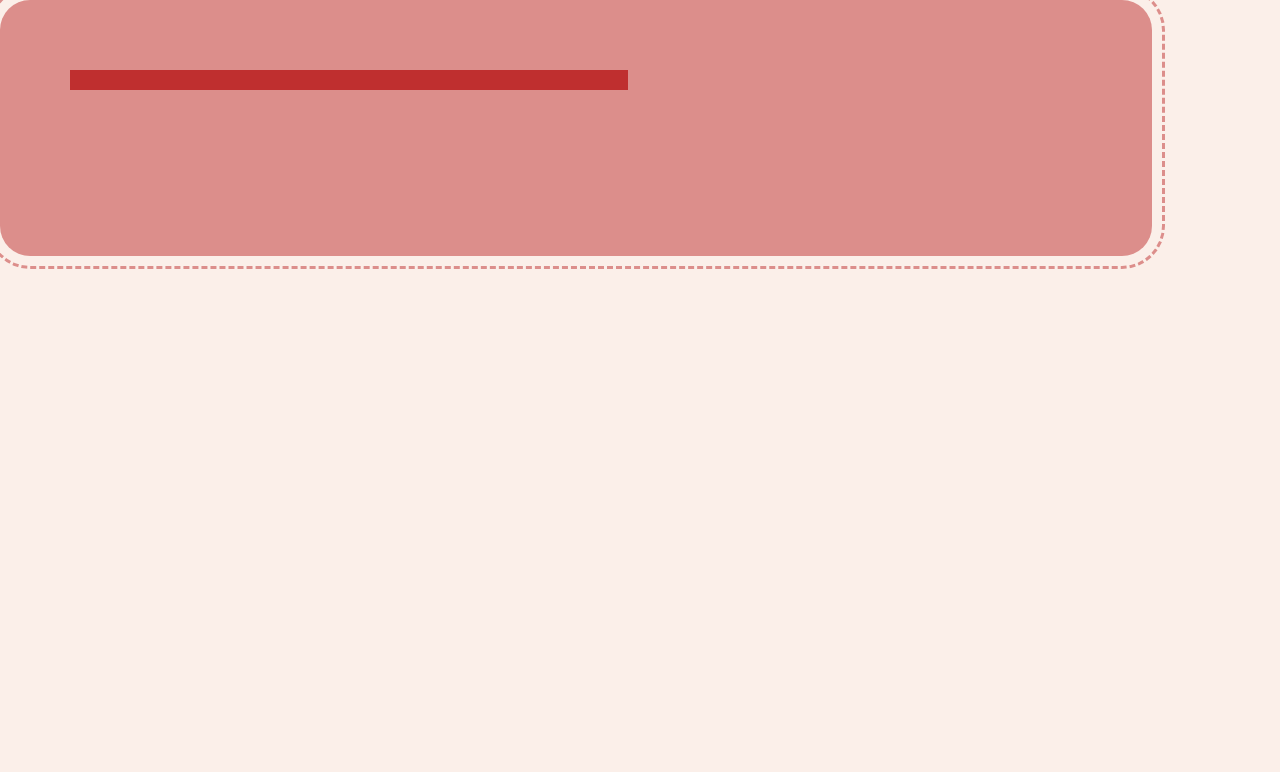
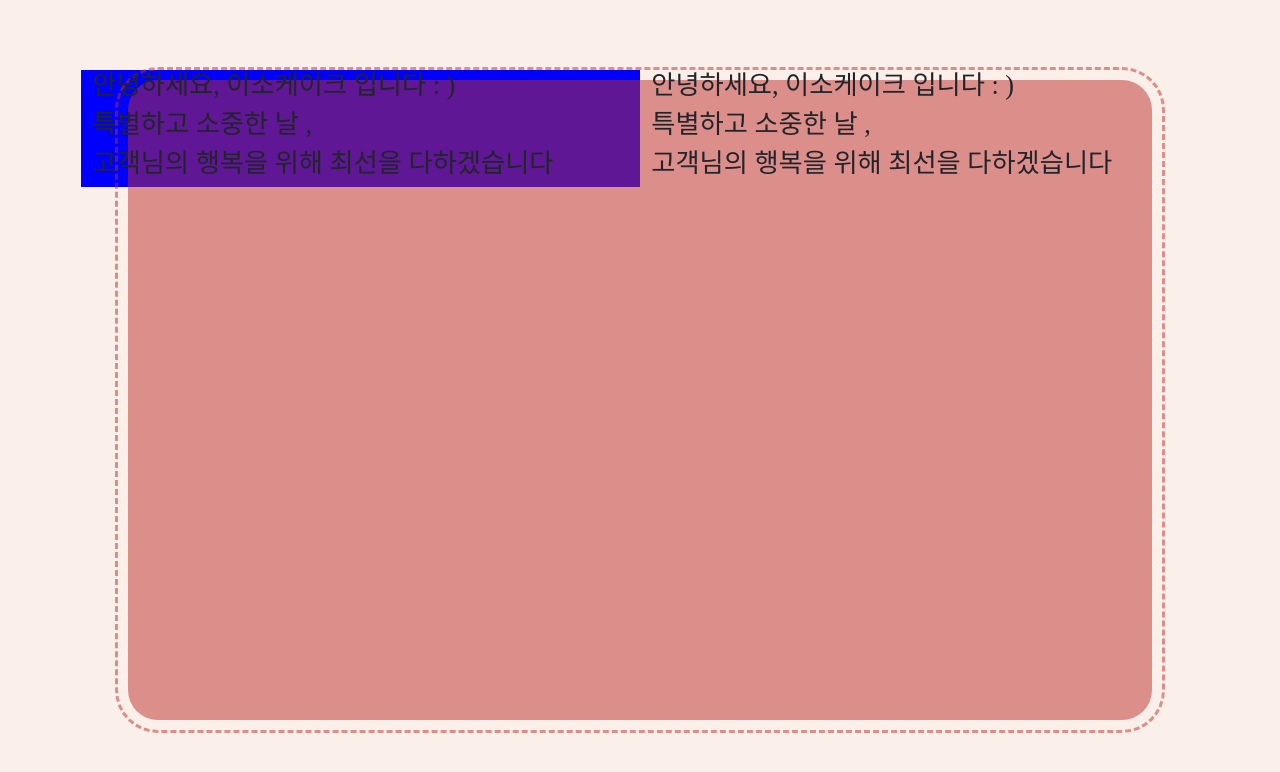
Before and after one commit to jinbokk/eeso-cake-app, a React (Create React App) app: page /home in a window 1280 px wide. Shown: the top 772 px of the page. Built offline with nearby package versions, Linux system fonts and the light colour scheme; no server answers; a web font is replaced by a local one.

Commit message:
just commit

```diff
--- a/src/App.css
+++ b/src/App.css
@@ -39,9 +39,9 @@ body {
 }
 
 body {
+  width: 100vw;
   background-color: var(--bg);
   word-break: keep-all !important;
-  width: 100vw;
   padding-top: var(--nav-height);
 }
 
--- a/src/pages/Landing.js
+++ b/src/pages/Landing.js
@@ -73,7 +73,27 @@ const Landing = (props) => {
 
   return (
     <>
-      <Container className="landing_container_top" ref={el}>
+      <Container ref={el} className="landing_container">
+        <Row className="row_1">
+          <Col lg={6} className="col_1">
+            <div className="ease_in_left_3">
+              <h3>안녕하세요, 이소케이크 입니다 : )</h3>
+              <h3>특별하고 소중한 날 ,</h3>
+              <h3>고객님의 행복을 위해 최선을 다하겠습니다</h3>
+            </div>
+          </Col>
+
+          <Col lg={6} className="col_2">
+            <div className="ease_in_left_3">
+              <h3>안녕하세요, 이소케이크 입니다 : )</h3>
+              <h3>특별하고 소중한 날 ,</h3>
+              <h3>고객님의 행복을 위해 최선을 다하겠습니다</h3>
+            </div>
+          </Col>
+        </Row>
+      </Container>
+
+      {/* <Container ref={el}>
         <Row>
           <Col lg={6}>
             <Row>
@@ -137,38 +157,8 @@ const Landing = (props) => {
               </Swiper>
             </div>
           </Col>
-
-          {/* <div>
-                    <img
-                      src="/images/deco_cake.png"
-                      alt=""
-                      className="deco_cake_image_left ease_in_bottom_1"
-                    />
-                  </div>
-                  <div>
-                    <img
-                      src="/images/deco_cake.png"
-                      alt=""
-                      className="deco_cake_image_right ease_in_bottom_1"
-                    />
-                  </div> */}
-
-          {/* <div>
-                <img
-                  src="/images/deco_flower.png"
-                  alt=""
-                  className="deco_flower_img_left ease_in_bottom_1"
-                />
-              </div>
-              <div>
-                <img
-                  src="/images/deco_flower.png"
-                  alt=""
-                  className="deco_flower_img_right ease_in_bottom_1"
-                />
-              </div> */}
         </Row>
-      </Container>
+      </Container> */}
     </>
   );
 };
--- /dev/null
+++ b/src/pages/css/Landing copy.css
@@ -0,0 +1,23 @@
+.landing_container {
+  background-color: red;
+}
+
+.landing_container::before {
+  outline: 3px dashed var(--bg-accent);
+  outline-offset: 10px;
+  border-radius: 30px;
+  background-color: var(--bg-accent);
+  opacity: 0.5;
+  position: absolute;
+  z-index: 0;
+  top: 0;
+  left: 0;
+  width: 90vw;
+  /* bottom: -25%; */
+  content: "";
+  padding: 10% 20%;
+}
+
+.col_1 {
+  background-color: blue;
+}
--- a/src/pages/css/Landing.css
+++ b/src/pages/css/Landing.css
@@ -1,141 +1,46 @@
-.landing_container_top {
-  display: flex;
-  justify-content: center;
-  align-items: center;
-  width: 100vw;
-  height: calc(100vh - var(--nav-height));
-  overflow: hidden;
-  /* margin-top: calc(var(--nav-height) * -1); */
+.landing_container {
+  font-family: var(--landing-font);
+  font-size: 2rem;
 }
 
-.landing_container_top::before {
+.landing_container::before {
   outline: 3px dashed var(--bg-accent);
   outline-offset: 10px;
   border-radius: 30px;
   background-color: var(--bg-accent);
   opacity: 0.5;
   position: absolute;
+  left: 50%;
+  top: 50%;
+  transform: translate(-50%, -50%);
+  display: block;
   z-index: 0;
-  top: 0;
-  left: 0;
-  width: 90vw;
-  /* bottom: -25%; */
+  width: 80%;
+  height: 80%;
+  padding: 5%;
   content: "";
-  padding: 10% 20%;
 }
 
-.landing_text_container {
-
+.row_1 {
+  width: 100%;
+  margin: 0 !important;
 }
 
-.landing_text_container h1,
-h2 {
-  margin: 0;
-}
-
-.landing_text_section1 {
-  margin-bottom: 30px;
-}
-
-.landing_text_section1 h2 {
-  font-family: var(--landing-font);
-  font-size: 2rem;
-  color: var(--bg-accent);
-}
-
-.landing_text_section1 h1 {
-  font-family: var(--nav-font);
-  font-size: 6rem;
-}
-
-.landing_text_section2 {
-  margin-bottom: 30px;
-}
-
-.landing_text_section2 h3 {
-  margin: 15px 0;
-  font-family: var(--main-font);
-  font-size: 1.3rem;
-}
-
-.landing_text_section3 {
-  margin-bottom: 30px;
-}
-
-.landing_image_container {
-  width: 100%;
-  height: 100%;
-  position: relative;
-  display: flex;
-  justify-content: center;
-  align-items: center;
-}
-
-/* .landing_image_container::before {
-  outline: 3px dashed var(--bg-accent);
+.row_1::before {
+  /* outline: 3px dashed var(--bg-accent);
   outline-offset: 10px;
   border-radius: 30px;
   background-color: var(--bg-accent);
   opacity: 0.5;
-  position: absolute;
-  z-index: 1;
-  right: -1px;
-  bottom: -25%;
-  content: "";
-  padding: 60% 1200%;
-} */
-
-.landing_button {
-  width: 100%;
-  height: 50;
-  background-color: var(--bg-accent);
-  border: none;
-  color: white;
-  padding: 12px 54px;
-  font-family: var(--landing-font);
-  font-weight: bold;
-  font-size: 1.3rem;
-  cursor: pointer;
+  position: relative;
+  z-index: 0;
+  top: 0;
+  left: 0;
+  width: inherit;
+  content: ""; */
 }
 
-.landing_image {
-  width: 600px;
-  /* height: 400px; */
-  object-fit: cover;
+.col_1 {
+  background-color: blue;
+  /* opacity: 0.2; */
 }
-
-.landing_image_background_removed {
-  width: 550px;
-}
-
-.deco_cake_image_left {
-  position: absolute;
-  left: -80px;
-  bottom: -80px;
-  width: 200px;
-}
-
-.deco_cake_image_right {
-  position: absolute;
-  right: -50px;
-  bottom: -90px;
-  width: 300px;
-}
-
-/* .deco_flower_image_left {
-  position: absolute;
-  left: -80px;
-  bottom: -80px;
-  transform: rotate(270deg);
-  width: 400px;
-  opacity: 0.7;
-}
-
-.deco_flower_image_right {
-  position: absolute;
-  right: -100px;
-  bottom: -180px;
-  transform: rotate(150deg);
-  width: 500px;
-  opacity: 0.7;
-} */
```
